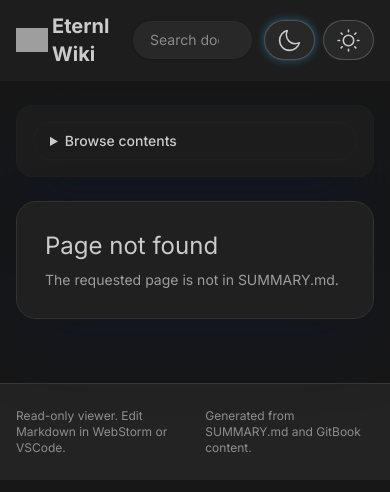
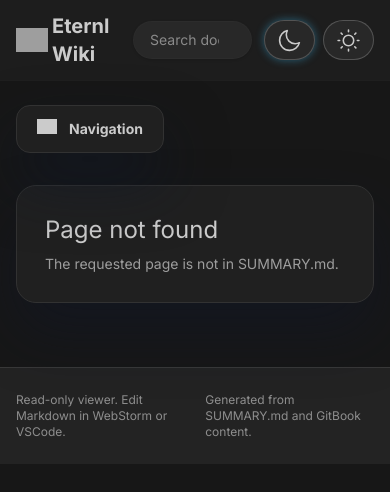
Before and after one commit to Tastenkunst/eternl-wikibook, a Vue app in the folder page/: page / in a window 390 px wide. Shown: the top 492 px of the page. Built offline with nearby package versions, Linux system fonts and the light colour scheme; grey boxes are pictures that could not be loaded.

Commit message:
wip - mobile nav

```diff
--- a/page/src/App.vue
+++ b/page/src/App.vue
@@ -6,7 +6,7 @@ import Sidebar from '@/components/Sidebar.vue';
 import SearchBox from '@/components/SearchBox.vue';
 import MobileNav from '@/components/MobileNav.vue';
 
-import logoUrl from '../../.gitbook/assets/pictures/eternl-logo-small-vector.png';
+import logoUrl from '@assets/pictures/eternl-logo-small-vector.png';
 
 const route = useRoute();
 const currentPath = computed(() => route.path);
@@ -92,12 +92,12 @@ watch(
       </div>
     </header>
 
-    <div class="mx-auto grid max-w-7xl gap-6 px-4 pb-16 pt-6 sm:px-6 lg:grid-cols-[260px_minmax(0,1fr)]">
-      <aside class="hidden lg:block">
+    <div class="mx-auto app-layout-grid gap-6 px-4 pb-16 pt-6 sm:px-6">
+      <aside class="sidebar-aside">
         <Sidebar :items="navTree" :current-path="currentPath" />
       </aside>
       <main id="main-content" ref="mainRef" tabindex="-1" class="min-w-0 focus:outline-none">
-        <div class="mb-6 lg:hidden">
+        <div class="mobile-nav-wrapper">
           <MobileNav :items="navTree" :current-path="currentPath" />
         </div>
         <RouterView />
@@ -112,3 +112,7 @@ watch(
     </footer>
   </div>
 </template>
+
+<style scoped>
+
+</style>
--- a/page/src/components/DocPage.vue
+++ b/page/src/components/DocPage.vue
@@ -322,7 +322,7 @@ function wrapSections(html: string): string {
 </script>
 
 <template>
-  <section v-if="doc" class="grid gap-8 lg:grid-cols-[minmax(0,1fr)_220px] h-full">
+  <section v-if="doc" class="doc-main-grid grid gap-8 lg:grid-cols-[minmax(0,1fr)_220px] h-full">
     <article class="doc-card flex flex-col h-full">
       <div v-if="coverSrc" class="mb-6 overflow-hidden rounded-2xl border border-ink-10">
         <img :src="coverSrc" alt="" class="banner-image h-48 w-full object-cover" />
@@ -331,12 +331,12 @@ function wrapSections(html: string): string {
       <header class="mb-2">
 <!--        <p v-if="doc.description" class="text-sm text-ink-70">{{ doc.description }}</p>-->
         <h1 class="font-display text-3xl color-primary sm:text-4xl">{{ doc.title }}</h1>
-        <p v-if="doc.description" class="text-s color-secondary italic -mt-3">{{ doc.description }}</p>
+        <p v-if="doc.description" class="text-s text-ink-70 italic -mt-3">{{ doc.description }}</p>
       </header>
 
-      <div class="mb-8 lg:hidden" v-if="doc.toc.length">
-        <Toc :items="doc.toc" />
-      </div>
+<!--      <div class="mb-8 lg:hidden" v-if="doc.toc.length">-->
+<!--        <Toc :items="doc.toc" />-->
+<!--      </div>-->
 
 <!--      <div class="doc-content flex-grow" v-html="processedDocHtml"></div>-->
       <div class="doc-content flex-grow">
--- a/page/src/components/MobileNav.vue
+++ b/page/src/components/MobileNav.vue
@@ -1,30 +1,269 @@
 <script setup lang="ts">
-import { ref, watch } from 'vue';
+import { ref, onMounted, onUnmounted, watch } from 'vue';
 import { useRoute } from 'vue-router';
 import type { NavItem } from '@/lib/content';
 import Sidebar from '@/components/Sidebar.vue';
 
 const props = defineProps<{ items: NavItem[]; currentPath: string }>();
-const detailsRef = ref<HTMLDetailsElement | null>(null);
+const isOpen = ref(false);
+const isSticky = ref(false);
 const route = useRoute();
 
-watch(
-  () => route.path,
-  () => {
-    if (detailsRef.value) {
-      detailsRef.value.open = false;
+// 1. Der Watcher: Kontrolliert das Scrollen der Hintergrundseite
+watch(isOpen, (newValue) => {
+  if (typeof document !== 'undefined') {
+    if (newValue) {
+      document.body.style.overflow = 'hidden';
+    } else {
+      document.body.style.overflow = '';
     }
   }
-);
+});
+
+const handleScroll = () => {
+  isSticky.value = window.scrollY > 80;
+};
+
+// 2. Der Resize-Handler: Schließt das Menü, wenn das Fenster zu breit wird
+const handleResize = () => {
+  if (window.innerWidth > 760 && isOpen.value) {
+    isOpen.value = false;
+  }
+};
+
+onMounted(() => {
+  window.addEventListener('scroll', handleScroll, { passive: true });
+  window.addEventListener('resize', handleResize);
+  handleScroll();
+});
+
+onUnmounted(() => {
+  window.removeEventListener('scroll', handleScroll);
+  window.removeEventListener('resize', handleResize);
+  // WICHTIG: Falls die Komponente zerstört wird, Scrollen wieder erlauben
+  document.body.style.overflow = '';
+});
+
+watch(() => route.path, () => {
+  isOpen.value = false;
+});
 </script>
 
 <template>
-  <details ref="detailsRef" class="rounded-2xl border border-ink-10 bg-ivory-70 p-4 shadow-soft">
-    <summary class="cursor-pointer rounded-full border border-ink-20 px-4 py-2 text-sm font-medium text-ink">
-      Browse contents
-    </summary>
-    <div class="mt-4">
-      <Sidebar :items="items" :current-path="currentPath" />
-    </div>
-  </details>
+  <div class="mobile-nav-root" ref="navRootRef">
+    <button
+        class="nav-trigger shadow-soft"
+        :class="{ 'is-sticky': isSticky, 'is-compact': isSticky, 'is-hidden': isOpen }"
+        @click="isOpen = true"
+    >
+      <div class="burger-icon-wrapper">
+        <div class="burger-icon"></div>
+      </div>
+      <span class="trigger-label text-sm font-bold">Navigation</span>
+    </button>
+
+    <Teleport to="body">
+      <Transition name="mobile-nav-transition">
+        <div v-if="isOpen" class="morph-overlay">
+          <div class="morph-backdrop" @click="isOpen = false"></div>
+
+          <div :class="['morph-container', { 'origin-compact': isSticky }]">
+            <nav class="morph-content shadow-soft">
+              <div class="morph-body">
+                <Sidebar :items="items" :current-path="currentPath" />
+              </div>
+            </nav>
+          </div>
+        </div>
+      </Transition>
+    </Teleport>
+  </div>
 </template>
+
+<style scoped>
+.mobile-nav-root {
+  min-height: 48px;
+  margin-bottom: 2rem;
+  position: relative;
+}
+
+/* BUTTON STYLING */
+.nav-trigger {
+  display: flex;
+  align-items: center;
+  gap: 0.75rem;
+  height: 48px;
+  padding: 0 1.25rem;
+  background: var(--color-panel);
+  border: 1px solid var(--color-border);
+  border-radius: 14px;
+  color: var(--color-text);
+  cursor: pointer;
+  transition: all 0.3s cubic-bezier(0.4, 0, 0.2, 1);
+  position: relative;
+}
+
+.nav-trigger.is-sticky {
+  position: fixed !important;
+  top: 1rem;
+  left: 1rem;
+  z-index: 999;
+  width: 48px;
+  padding: 0;
+  justify-content: center;
+  border-radius: 50%;
+  /* Leicht transparent für modernen Glas-Look */
+  background: color-mix(in srgb, var(--color-panel) 90%, white 5%);
+  border-color: var(--color-border-strong);
+}
+
+@media (min-width: 640px) {
+  .nav-trigger.is-sticky { left: 1.5rem; }
+}
+
+.burger-icon {
+  width: 20px;
+  height: 20px;
+  background-color: var(--color-text);
+  -webkit-mask-image: url("/gitbook-assets/icons/Menu.svg");
+  mask-image: url("/gitbook-assets/icons/Menu.svg");
+  mask-size: contain;
+  mask-repeat: no-repeat;
+}
+
+.trigger-label {
+  white-space: nowrap;
+  transition: opacity 0.2s;
+}
+
+.is-compact .trigger-label { display: none; }
+.is-hidden { opacity: 0; pointer-events: none; }
+
+/* MODAL & OVERLAY */
+.morph-overlay {
+  position: fixed;
+  inset: 0;
+  z-index: 10000;
+  padding: 1rem;
+  display: flex;
+  align-items: flex-start;
+}
+
+.morph-backdrop {
+  position: absolute;
+  inset: 0;
+  background: rgba(0, 0, 0, 0.5);
+  backdrop-filter: blur(8px);
+}
+
+.morph-container {
+  position: relative;
+  z-index: 10001;
+  /* Default Origin: Wenn Button noch Text hat */
+  transform-origin: 32px 24px;
+}
+
+.origin-compact {
+  /* Origin: Wenn Button rund (Sticky) ist */
+  transform-origin: 24px 24px !important;
+}
+
+.morph-content {
+  background: var(--color-bg);
+  border: 1px solid var(--color-border);
+  border-radius: 20px;
+  width: 320px;
+  max-width: calc(100vw - 2rem);
+  max-height: 85vh;
+  display: flex;
+  flex-direction: column;
+  overflow: hidden;
+}
+
+.morph-body {
+  flex: 1;
+  overflow-y: auto;
+  padding: 1.5rem 1rem;
+}
+
+/* TRANSITIONS */
+
+/* 1. Backdrop Fade */
+.fade-backdrop-enter-active, .fade-backdrop-leave-active {
+  transition: opacity 0.3s ease-in-out;
+}
+.fade-backdrop-enter-from, .fade-backdrop-leave-to {
+  opacity: 0;
+}
+
+/* 2. Panel Morph (Wachsen/Schrumpfen) */
+.panel-morph-enter-active {
+  transition: all 0.4s cubic-bezier(0.4, 0, 0.2, 1);
+}
+.panel-morph-leave-active {
+  /* Gegenläufiges Schrumpfen beim Schließen */
+  transition: all 0.3s cubic-bezier(0.4, 0, 1, 1);
+}
+
+.panel-morph-enter-from, .panel-morph-leave-to {
+  transform: scale(0.12);
+  opacity: 0;
+  border-radius: 50%;
+}
+
+.panel-morph-enter-to, .panel-morph-leave-from {
+  transform: scale(1);
+  opacity: 1;
+  border-radius: 20px;
+}
+
+/* Sidebar Inhalt leicht verzögert faden */
+.panel-morph-enter-active .morph-body {
+  transition: opacity 0.2s ease-out 0.15s;
+}
+.panel-morph-enter-from .morph-body {
+  opacity: 0;
+}
+.mobile-nav-transition-enter-active,
+.mobile-nav-transition-leave-active {
+  transition: all 0.4s cubic-bezier(0.4, 0, 0.2, 1);
+}
+
+/* 1. BACKDROP EFFEKT */
+.mobile-nav-transition-enter-active .morph-backdrop,
+.mobile-nav-transition-leave-active .morph-backdrop {
+  transition: opacity 0.3s ease;
+}
+.mobile-nav-transition-enter-from .morph-backdrop,
+.mobile-nav-transition-leave-to .morph-backdrop {
+  opacity: 0;
+}
+
+/* 2. PANEL EFFEKT (MORPH) */
+.mobile-nav-transition-enter-active .morph-container,
+.mobile-nav-transition-leave-active .morph-container {
+  transition: all 0.4s cubic-bezier(0.4, 0, 0.2, 1);
+}
+
+.mobile-nav-transition-enter-from .morph-container,
+.mobile-nav-transition-leave-to .morph-container {
+  transform: scale(0.1);
+  opacity: 0;
+}
+
+/* Origin-Handling wie besprochen */
+.morph-container {
+  transform-origin: 32px 24px;
+}
+.origin-compact {
+  transform-origin: 24px 24px !important;
+}
+
+/* Optional: Inhalt im Panel verzögert einblenden */
+.mobile-nav-transition-enter-active .morph-body {
+  transition: opacity 0.2s ease 0.2s;
+}
+.mobile-nav-transition-enter-from .morph-body {
+  opacity: 0;
+}
+</style>
--- a/page/src/components/Toc.vue
+++ b/page/src/components/Toc.vue
@@ -7,7 +7,7 @@ defineProps<{ items: TocItem[] }>();
 
 <template>
   <nav
-    class="rounded-2xl border border-ink-10 bg-ivory-70 p-4 text-sm shadow-soft"
+    class="toc-container rounded-2xl border border-ink-10 bg-ivory-70 p-4 text-sm shadow-soft"
     aria-label="On this page"
   >
     <p class="mb-3 text-xs uppercase tracking-[0.3em] text-ink-50">On this page</p>
--- a/page/src/styles.css
+++ b/page/src/styles.css
@@ -1,8 +1,11 @@
 @import url('https://fonts.googleapis.com/css2?family=Inter:wght@400;500;600;700&display=swap');
 @import "tailwindcss";
 
+
 @layer base {
   :root {
+      --breakpoint-mobile-nav: 900px;
+
     --color-bg: #171717;
     --color-panel: #202020;
     --color-card: #282828;
@@ -70,12 +73,47 @@
       brightness(91%) contrast(97%);
   }
 
-  .dark,
-  html.dark {
-    --chevron-filter: brightness(0) invert(1);
-    --theme-icon-inline-filter: invert(70%) sepia(49%) saturate(1580%) hue-rotate(353deg)
-      brightness(101%) contrast(101%);
-  }
+    .app-layout-grid {
+        display: grid;
+        max-width: 80rem;
+        grid-template-columns: 260px minmax(0, 1fr);
+    }
+
+    .mobile-nav-wrapper {
+        display: none;
+        margin-bottom: 1.5rem;
+    }
+
+    @media (max-width: 1100px) {
+        .doc-main-grid aside {
+            display: none !important;
+        }
+
+        .doc-main-grid {
+            grid-template-columns: 1fr !important;
+        }
+    }
+
+    @media (max-width: 760px) {
+        .app-layout-grid {
+            grid-template-columns: 1fr;
+        }
+
+        .sidebar-aside {
+            display: none;
+        }
+
+        .mobile-nav-wrapper {
+            display: block;
+        }
+    }
+
+  /*.dark,*/
+  /*html.dark {*/
+  /*  --chevron-filter: brightness(0) invert(1);*/
+  /*  --theme-icon-inline-filter: invert(70%) sepia(49%) saturate(1580%) hue-rotate(353deg)*/
+  /*    brightness(101%) contrast(101%);*/
+  /*}*/
 
   body {
     min-height: 100vh;
--- a/page/vite.config.ts
+++ b/page/vite.config.ts
@@ -31,7 +31,8 @@ export default defineConfig({
   ],
   resolve: {
     alias: {
-      '@': path.resolve(__dirname, 'src')
+      '@': path.resolve(__dirname, 'src'),
+      '@assets': path.resolve(__dirname, '../.gitbook/assets')
     }
   },
   server: {
```
